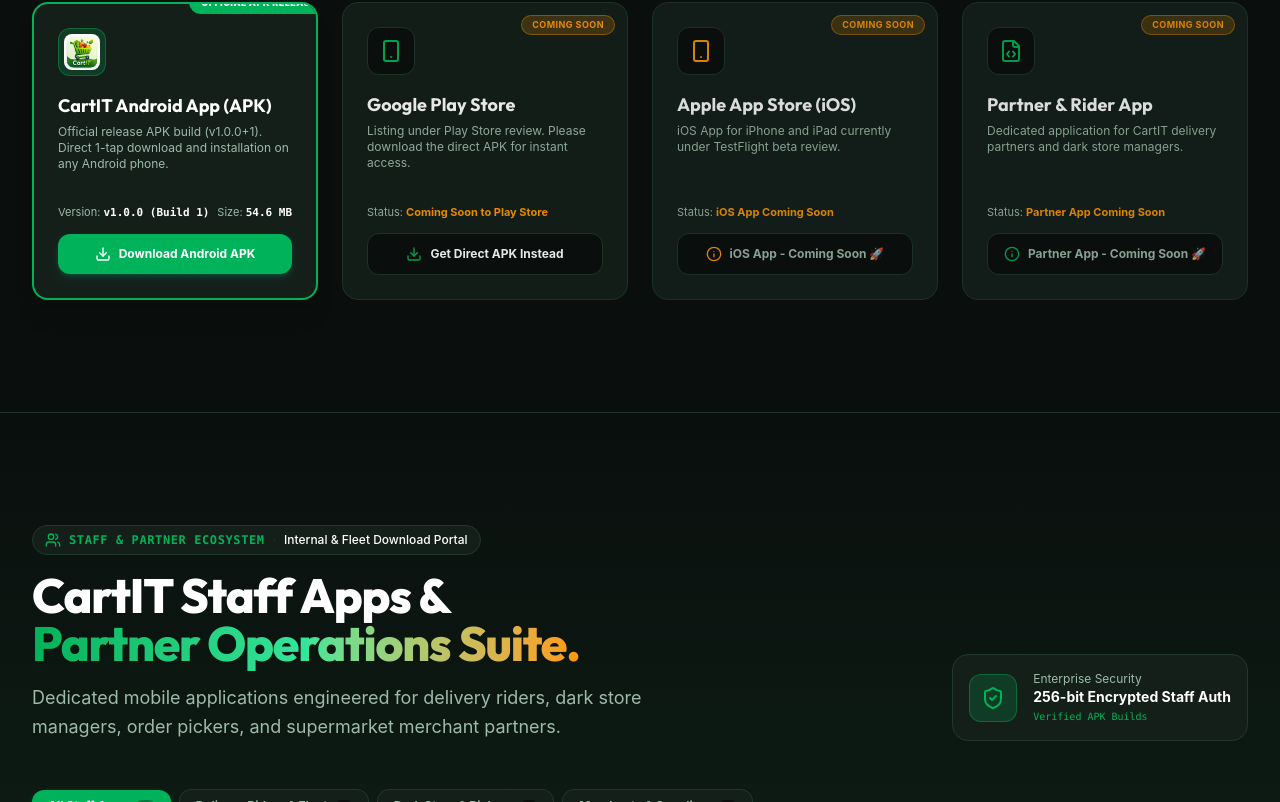
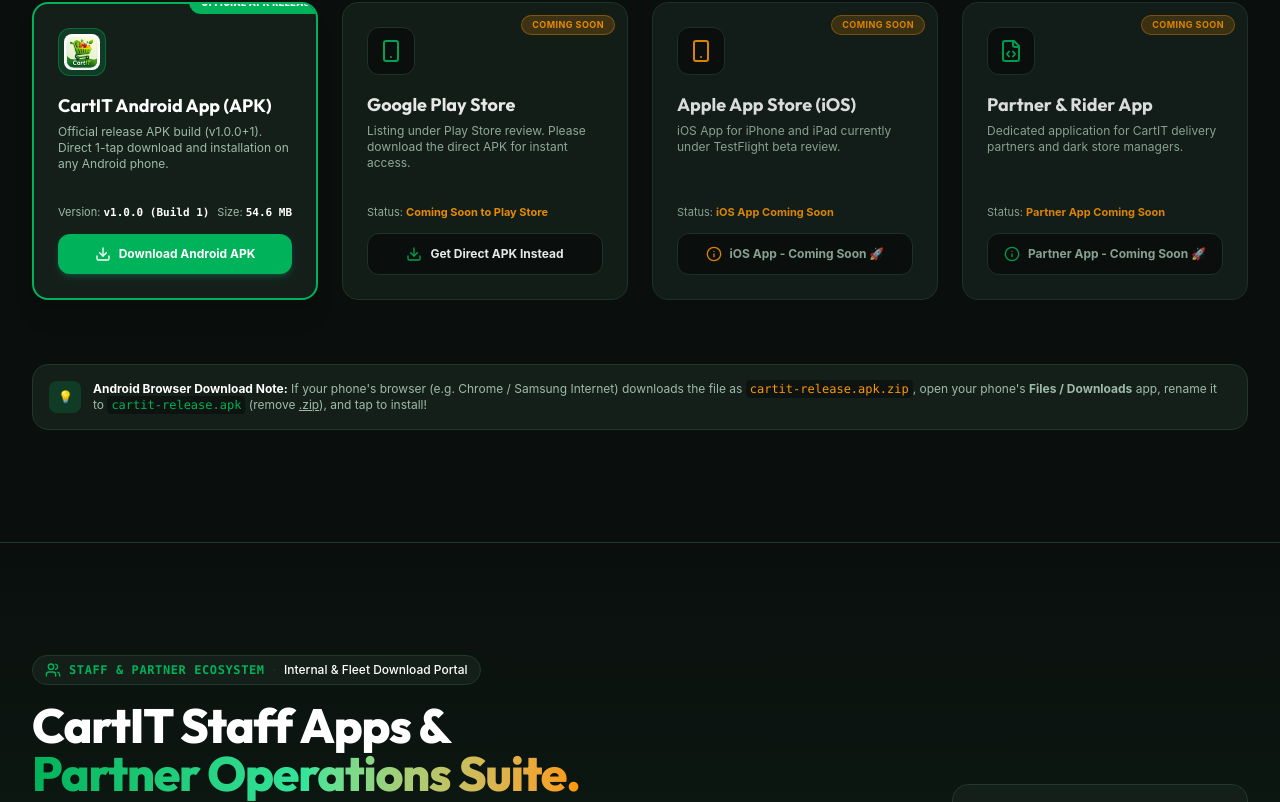
Before and after one commit to dineshnaikg2003/cartit-website, a React (Vite) app: page / in a window 1280 px wide. Shown: the part 5954-6756 px from the top of the page. Built offline with nearby package versions, Linux system fonts and the light colour scheme; no server answers.

Commit message:
Fix APK download MIME type headers and add Android download tip banner

```diff
--- a/render.yaml
+++ b/render.yaml
@@ -2,9 +2,16 @@
   - type: web
     name: cartit-website
     env: static
-    buildCommand: npm install --legacy-peer-deps && npm run build
+    buildCommand: npm run build
     staticPublishPath: ./dist
+    headers:
+      - path: /*.apk
+        name: Content-Type
+        value: application/vnd.android.package-archive
+      - path: /*.apk
+        name: Content-Disposition
+        value: attachment
     routes:
       - type: rewrite
-        source: /*
+        source: /((?!.*\.apk|.*\.png|.*\.jpg|.*\.svg|.*\.js|.*\.css).*)
         destination: /index.html
--- a/src/components/DownloadSection.tsx
+++ b/src/components/DownloadSection.tsx
@@ -144,6 +144,7 @@
               <a
                 href="/cartit-release.apk"
                 download="cartit-release.apk"
+                type="application/vnd.android.package-archive"
                 className="w-full flex items-center justify-center gap-2 py-3 bg-[#00B259] hover:bg-[#008040] text-white font-bold rounded-xl text-xs transition-all cursor-pointer shadow-md shadow-emerald-500/20"
               >
                 <Download className="w-4 h-4" />
@@ -245,7 +246,18 @@
               </button>
             </div>
           </div>
+        </div>
 
+        {/* Android Download Tip / MIME Type Notice */}
+        <div className="p-4 rounded-2xl bg-[#141F1A] border border-[#1F382B] flex flex-col sm:flex-row items-center justify-between gap-4 text-xs text-[#9EBAAA]">
+          <div className="flex items-center gap-3">
+            <div className="w-8 h-8 rounded-lg bg-[#00B259]/20 text-[#00B259] flex items-center justify-center shrink-0 font-bold">
+              💡
+            </div>
+            <div>
+              <strong className="text-white">Android Browser Download Note:</strong> If your phone's browser (e.g. Chrome / Samsung Internet) downloads the file as <code className="text-[#FF9800] bg-black/40 px-1 py-0.5 rounded font-mono">cartit-release.apk.zip</code>, open your phone's <strong>Files / Downloads</strong> app, rename it to <code className="text-[#00B259] bg-black/40 px-1 py-0.5 rounded font-mono">cartit-release.apk</code> (remove <span className="underline">.zip</span>), and tap to install!
+            </div>
+          </div>
         </div>
 
         {/* Interactive Download Progress Modal */}
--- a/src/components/StaffPortalSection.tsx
+++ b/src/components/StaffPortalSection.tsx
@@ -224,6 +224,7 @@
                     <a
                       href={app.downloadUrl}
                       download={app.filename}
+                      type="application/vnd.android.package-archive"
                       className="w-full flex items-center justify-center gap-2 py-3 bg-[#00B259] hover:bg-[#008040] text-white font-bold rounded-xl text-xs transition-all shadow-md shadow-emerald-500/20 cursor-pointer"
                     >
                       <Download className="w-4 h-4" />
```
Also changed, not shown: 1 other file (tests, documents, lock files or other folders).
